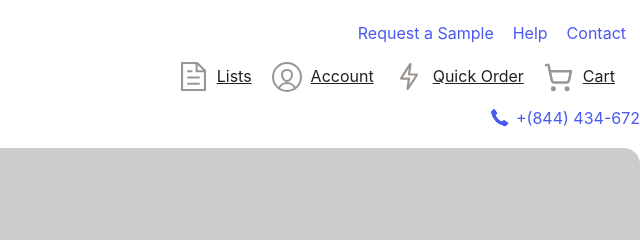
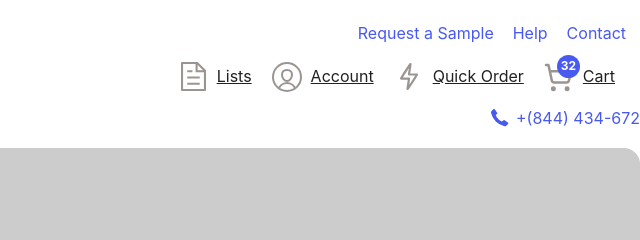
Before and after one commit to CubiZm/ExamplePage, a Gatsby site: page / in a window 1280 px wide. Shown: the top 240 px of the page, 640-1280 px from the left. Built offline with nearby package versions, Linux system fonts and the light colour scheme; Gatsby itself is replaced by a stand-in of ours; placeholder pictures from the web are drawn by us.

Commit message:
Task-2: added cart counter

```diff
--- a/src/components/Header/components/UserMenu/UserMenu.tsx
+++ b/src/components/Header/components/UserMenu/UserMenu.tsx
@@ -1,7 +1,7 @@
 import * as React from "react"
 import type { PageProps } from "gatsby"
 
-import {UserMenuWrap, UserMenuItem, UserMenuLink} from "./styles"
+import {UserMenuWrap, UserMenuItem, UserMenuLink, CardCircle} from "./styles"
 
 const userMenuLinks = [
   {
@@ -22,7 +22,8 @@ const userMenuLinks = [
   {
     text: "Cart",
     url: "#",
-    LinkType: "cart"
+    LinkType: "cart",
+    countItems: 32
   },
 ]
 
@@ -37,6 +38,12 @@ const UserMenu: React.FC<PageProps> = () => {
               href={`${userMenuData.url}`}
             >
               <span>{userMenuData.text}</span>
+
+              {userMenuData.countItems &&
+                <CardCircle>
+                  <span>{userMenuData.countItems}</span>
+                </CardCircle>
+              }
             </UserMenuLink>
           </UserMenuItem>
         ))}
--- a/src/components/Header/components/UserMenu/styles.tsx
+++ b/src/components/Header/components/UserMenu/styles.tsx
@@ -113,3 +113,27 @@ export const UserMenuLink = styled.a<NavLinkProps>`
         }});
     }
 `;
+
+
+export const CardCircle = styled.div`
+    position: absolute;
+    background: rgba(72, 89, 240, 0.99);
+    font-size: 12px;
+    line-height: 15px;
+    color: #FFFFFF;
+    width: 19px;
+    height: 17px;
+    background: rgba(72, 89, 240, 0.99);
+    border: 2px solid rgba(72, 89, 240, 0.2);
+    border-radius: 50%;
+    text-align: center;
+    padding: 1px 0;
+    margin: 0 auto;
+    top: -12px;
+    left: -17px;
+    font-weight: 700;
+
+    span {
+        margin: 0;
+    }
+`
```
